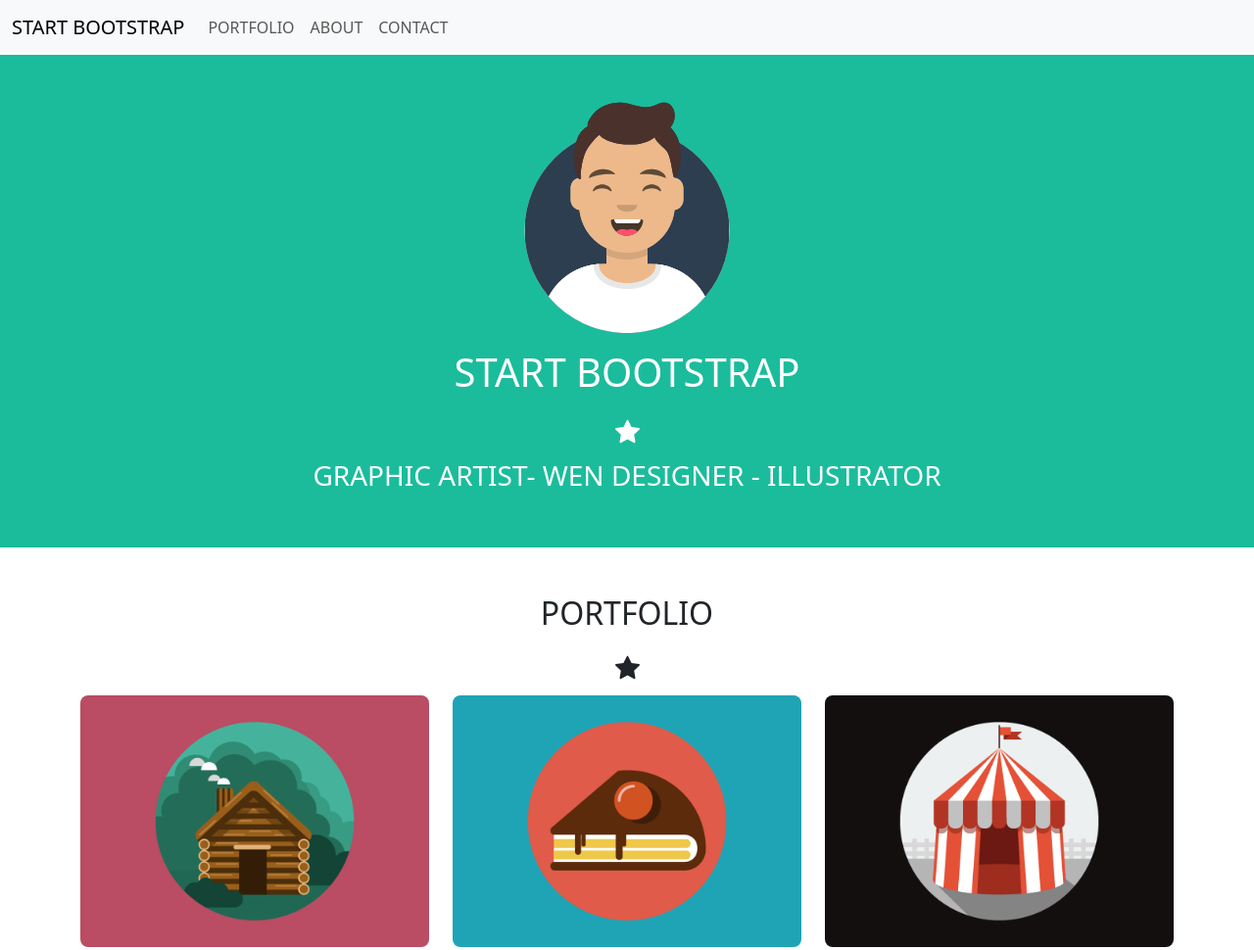
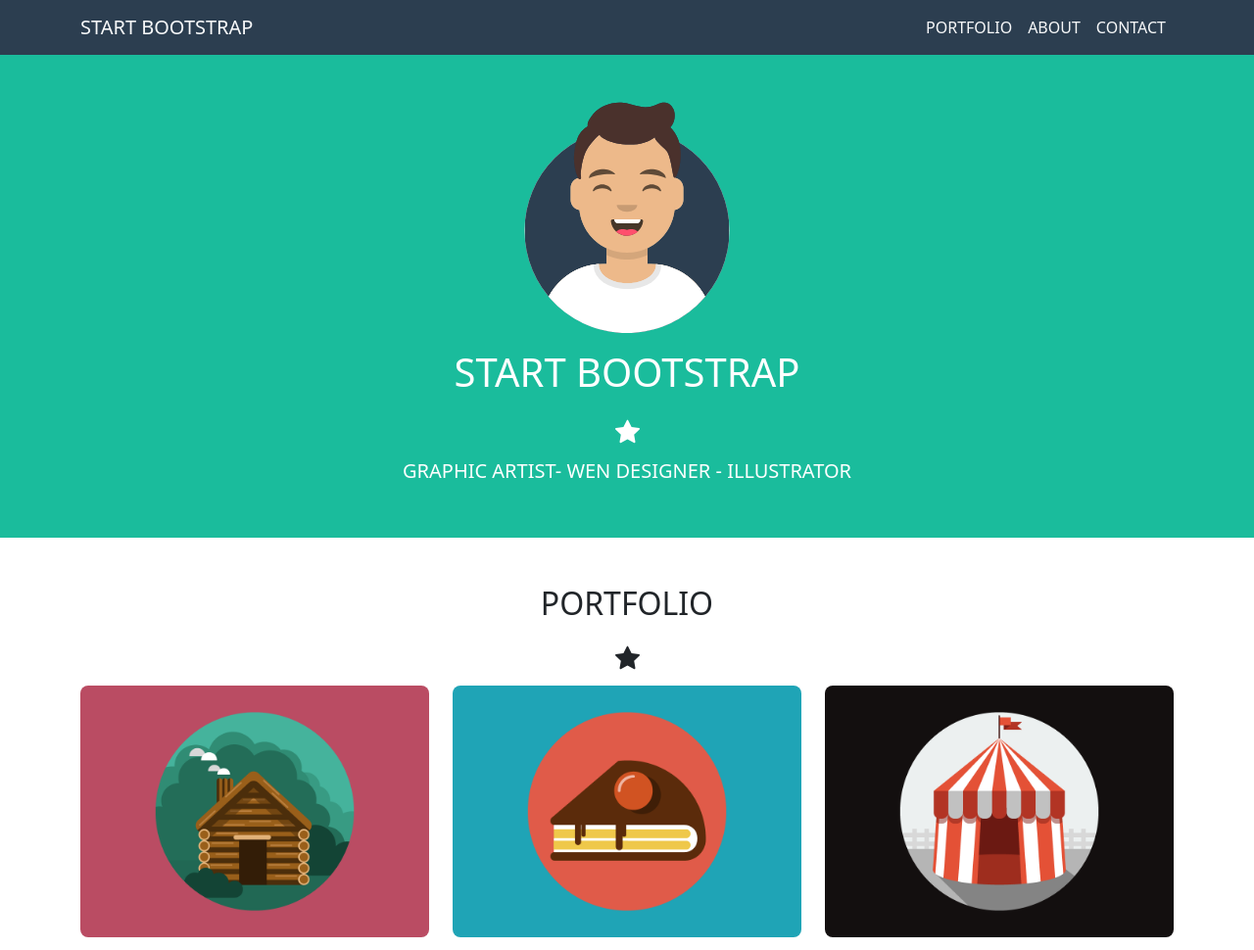
Before and after one commit to christiansaccani/html-css-bootstrap-freelancer, a plain HTML site: page index.html in a window 1280 px wide. Shown: the top 970 px of the page at 98% size. Drawn offline with nearby package versions, Linux system fonts and the light colour scheme.

Commit message:
about section done

```diff
--- a/index.html
+++ b/index.html
@@ -10,41 +10,27 @@
 </head>
 <body>
 
-    <!-- <nav class="fixed-top w-100 text-bg-dark p-3">
-        <div class="container nav d-flex justify-content-between align-items-center">
-        <div>
-            <a class="navbar-brand link-light" aria-current="page" href="#">START BOOTSTRAP</a>
-        </div>
-        <button class="navbar-toggler" type="button" data-bs-toggle="collapse" data-bs-target="#navbarTogglerDemo02" aria-controls="navbarTogglerDemo02" aria-expanded="false" aria-label="Toggle navigation">
-            <span class="navbar-toggler-icon"></span>
-        </button>
-        <div class="nav collapse navbar-collapse" id="navbarTogglerDemo02"">
-            <a class="nav-item nav-link link-light" href="#">PORTFOLIO</a>
-            <a class="nav-item nav-link link-light" href="#">ABOUT</a>
-            <a class="nav-item nav-link link-light" href="#"">CONTACT</a>
-        </div>
-        </div>
-    </nav> -->
+    <nav class="navbar fixed-top navbar-expand-sm align-items-baseline my_bg_color text-emphasis-info">
+        <div class="container">
+          <a class="navbar-brand link-light" href="#">START BOOTSTRAP</a>
 
-    <nav class="navbar fixed-top navbar-expand-sm bg-body-tertiary">
-        <div class="container-fluid">
-          <a class="navbar-brand" href="#">START BOOTSTRAP</a>
+            <div class="collapse navbar-collapse flex-grow-0" id="navbarTogglerDemo03">
+                <ul class="navbar-nav me-auto mb-2 mb-lg-0">
+                <li class="nav-item">
+                    <a class="nav-link link-light" aria-current="page" href="#">PORTFOLIO</a>
+                </li>
+                <li class="nav-item">
+                    <a class="nav-link link-light" href="#">ABOUT</a>
+                </li>
+                <li class="nav-item">
+                    <a class="nav-link link-light" href="#">CONTACT</a>
+                </li>
+                </ul>
+            </div>
+
           <button class="navbar-toggler" type="button" data-bs-toggle="collapse" data-bs-target="#navbarTogglerDemo03" aria-controls="navbarTogglerDemo03" aria-expanded="false" aria-label="Toggle navigation">
             <span class="navbar-toggler-icon"></span>
           </button>
-          <div class="collapse navbar-collapse" id="navbarTogglerDemo03">
-            <ul class="navbar-nav me-auto mb-2 mb-lg-0">
-              <li class="nav-item">
-                <a class="nav-link" aria-current="page" href="#">PORTFOLIO</a>
-              </li>
-              <li class="nav-item">
-                <a class="nav-link" href="#">ABOUT</a>
-              </li>
-              <li class="nav-item">
-                <a class="nav-link" href="#">CONTACT</a>
-              </li>
-            </ul>
-          </div>
         </div>
       </nav>
 
@@ -56,7 +42,7 @@
                 <svg xmlns="http://www.w3.org/2000/svg" width="25" height="25" fill="currentColor" class="bi bi-star-fill" viewBox="0 0 16 16">
                     <path d="M3.612 15.443c-.386.198-.824-.149-.746-.592l.83-4.73L.173 6.765c-.329-.314-.158-.888.283-.95l4.898-.696L7.538.792c.197-.39.73-.39.927 0l2.184 4.327 4.898.696c.441.062.612.636.282.95l-3.522 3.356.83 4.73c.078.443-.36.79-.746.592L8 13.187l-4.389 2.256z"/>
                 </svg>
-                <h3>GRAPHIC ARTIST- WEN DESIGNER - ILLUSTRATOR</h3>
+                <h3 class="fs-5">GRAPHIC ARTIST- WEN DESIGNER - ILLUSTRATOR</h3>
             </div>
         </div>
 
@@ -89,6 +75,20 @@
             </div>
         </div>
 
+        <div class="my_bg_color text-white w-100 pt-5 pb-5">
+            <div class="container d-flex flex-column align-items-center gap-3">
+                <h2>ABOUT</h2>
+                <svg xmlns="http://www.w3.org/2000/svg" width="25" height="25" fill="currentColor" class="bi bi-star-fill" viewBox="0 0 16 16">
+                    <path d="M3.612 15.443c-.386.198-.824-.149-.746-.592l.83-4.73L.173 6.765c-.329-.314-.158-.888.283-.95l4.898-.696L7.538.792c.197-.39.73-.39.927 0l2.184 4.327 4.898.696c.441.062.612.636.282.95l-3.522 3.356.83 4.73c.078.443-.36.79-.746.592L8 13.187l-4.389 2.256z"/>
+                </svg>
+                <div class="row justify-content-center gap-3">
+                    <div class="col-sm-5 col-12"> Lorem ipsum dolor sit amet consectetur adipisicing elit. Impedit cumque est illum amet veritatis illo perferendis earum nesciunt deserunt aut, magnam accusantium harum minus sit neque eius eligendi? Nihil, deserunt.</div>
+                    <div class="col-sm-5 col-12 mb-3"> Lorem ipsum dolor sit amet consectetur adipisicing elit. Assumenda aspernatur quia porro commodi sed earum obcaecati consectetur amet veritatis repellendus deserunt neque in ex molestias, incidunt, dolorem id doloremque esse?</div>
+                </div>
+                <button type="button" class="btn btn-outline-light">Light</button>
+            </div>
+        </div>
+
     </main>
 
 </body>
--- a/style.css
+++ b/style.css
@@ -1,4 +1,8 @@
-.my_bg_color {
+nav.my_bg_color {
+    background-color: #2c3e50;
+}
+
+div.my_bg_color {
     background-color: #1abc9c;
 }
 
```
